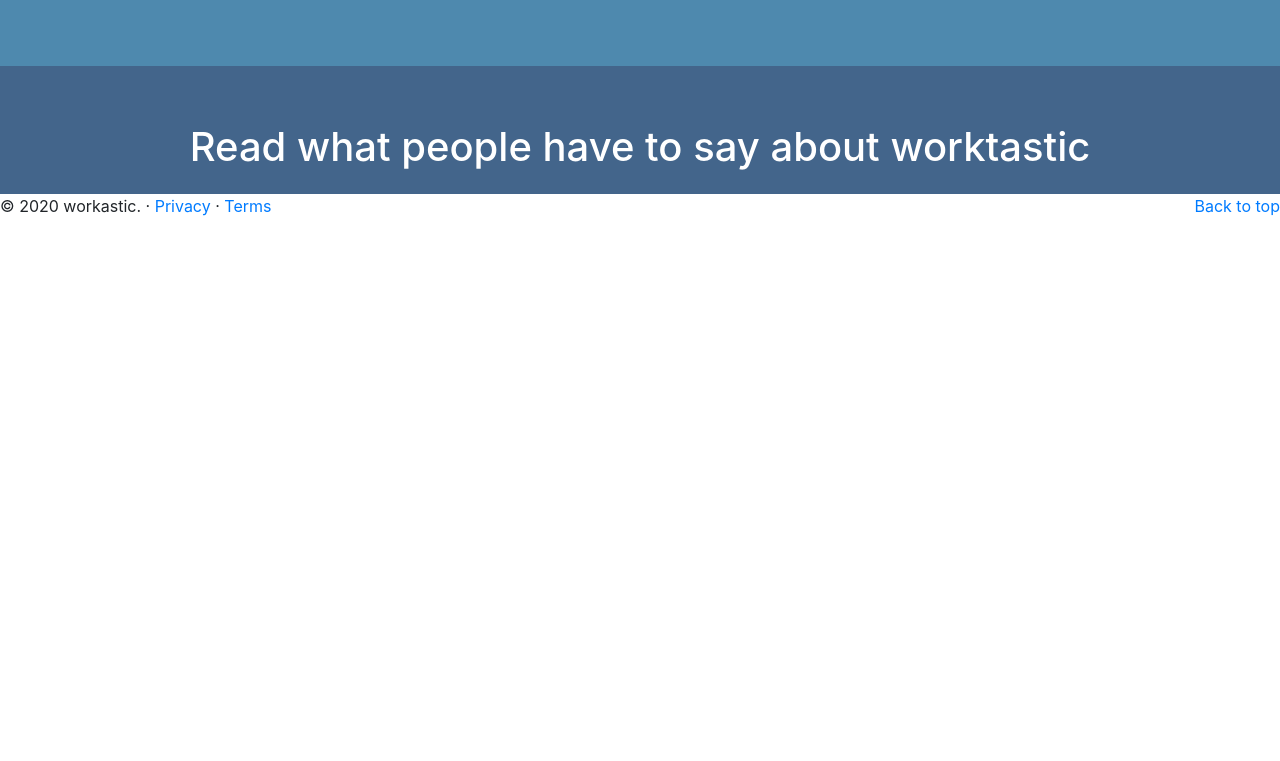
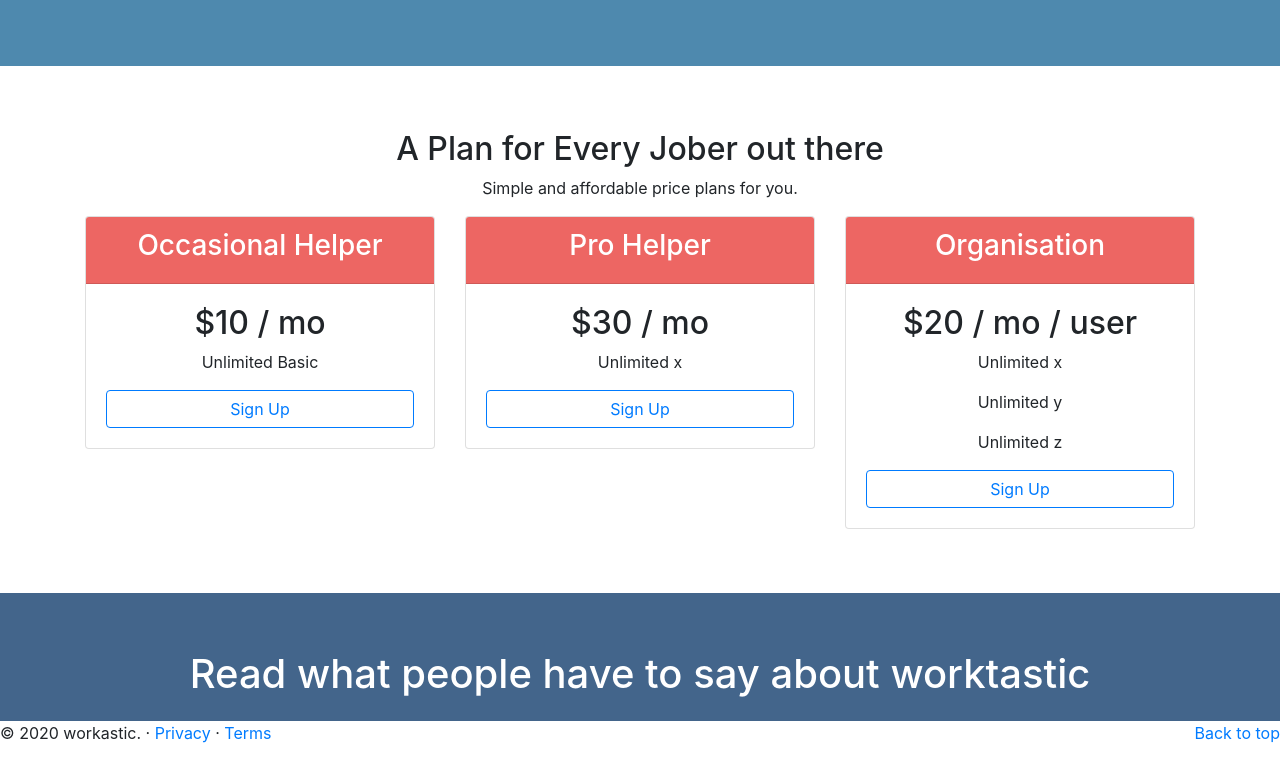
Before and after one commit to majdhasan/workastic, a plain HTML site: page index.html in a window 1280 px wide. Shown: the part 603-1364 px from the top of the page. Before the commit the page ends 837 px from the top, so only its background shows below. Drawn offline with nearby package versions, Linux system fonts and the light colour scheme.

Commit message:
update index

```diff
--- a/css/styles.css
+++ b/css/styles.css
@@ -54,3 +54,25 @@
 .stories-title {
   margin: 5% 0 2% 0;
 }
+
+
+#prices{
+  text-align: center;
+}
+
+.card-deck{
+  margin: 5% 5%;
+
+}
+
+.prices{
+  margin: 5% auto;
+}
+
+.price-header{
+  color: #fff;
+}
+
+.card-header{
+    background-color: #ed6663;
+}
--- a/index.html
+++ b/index.html
@@ -55,21 +55,71 @@
     </div>
   </section>
 
-  <section id="skills">
-    <div class="container">
-      <div class="row">
-        <div class="skills">
-          <h1 class="stories-title">Read what people have to say about worktastic</h1>
+
+
+<section id="prices">
+  <div class="container prices">
+    <h2>A Plan for Every Jober out there</h2>
+    <p>Simple and affordable price plans for you.</p>
+
+    <div class="row price-cards">
+
+      <div class="col-lg-4 col-md-6">
+        <div class="card">
+          <div class="card-header">
+            <h3 class="price-header">Occasional Helper</h3>
+          </div>
+          <div class="card-body">
+            <h2>$10 / mo</h2>
+            <p>Unlimited Basic</p>
+
+            <button class="btn btn-large btn-block btn-outline-primary price-btn" type="button">Sign Up</button>
+          </div>
+        </div>
+      </div>
+
+      <div class="col-lg-4 col-md-6">
+        <div class="card">
+          <div class="card-header">
+            <h3 class="price-header">Pro Helper</h3>
+          </div>
+          <div class="card-body">
+            <h2>$30 / mo</h2>
+            <p>Unlimited x</p>
+            <p></p>
+            <p></p>
+            <button class="btn btn-large btn-block btn-outline-primary price-btn" type="button">Sign Up</button>
+          </div>
+        </div>
+      </div>
+
+      <div class="col-lg-4 col-md-6">
+        <div class="card">
+          <div class="card-header">
+            <h3 class="price-header">Organisation</h3>
+          </div>
+          <div class="card-body">
+            <h2>$20 / mo / user</h2>
+            <p>Unlimited x</p>
+            <p>Unlimited y</p>
+            <p>Unlimited z</p>
+            <button class="btn btn-large btn-block btn-outline-primary price-btn" type="button">Sign Up</button>
+          </div>
         </div>
       </div>
     </div>
-  </section>
-
-<section id="prices">
-
+  </div>
 </section>
 
-
+<section id="skills">
+  <div class="container">
+    <div class="row">
+      <div class="skills">
+        <h1 class="stories-title">Read what people have to say about worktastic</h1>
+      </div>
+    </div>
+  </div>
+</section>
 
   <footer class="footer">
     <p class="float-right"><a href="#">Back to top</a></p>
```
